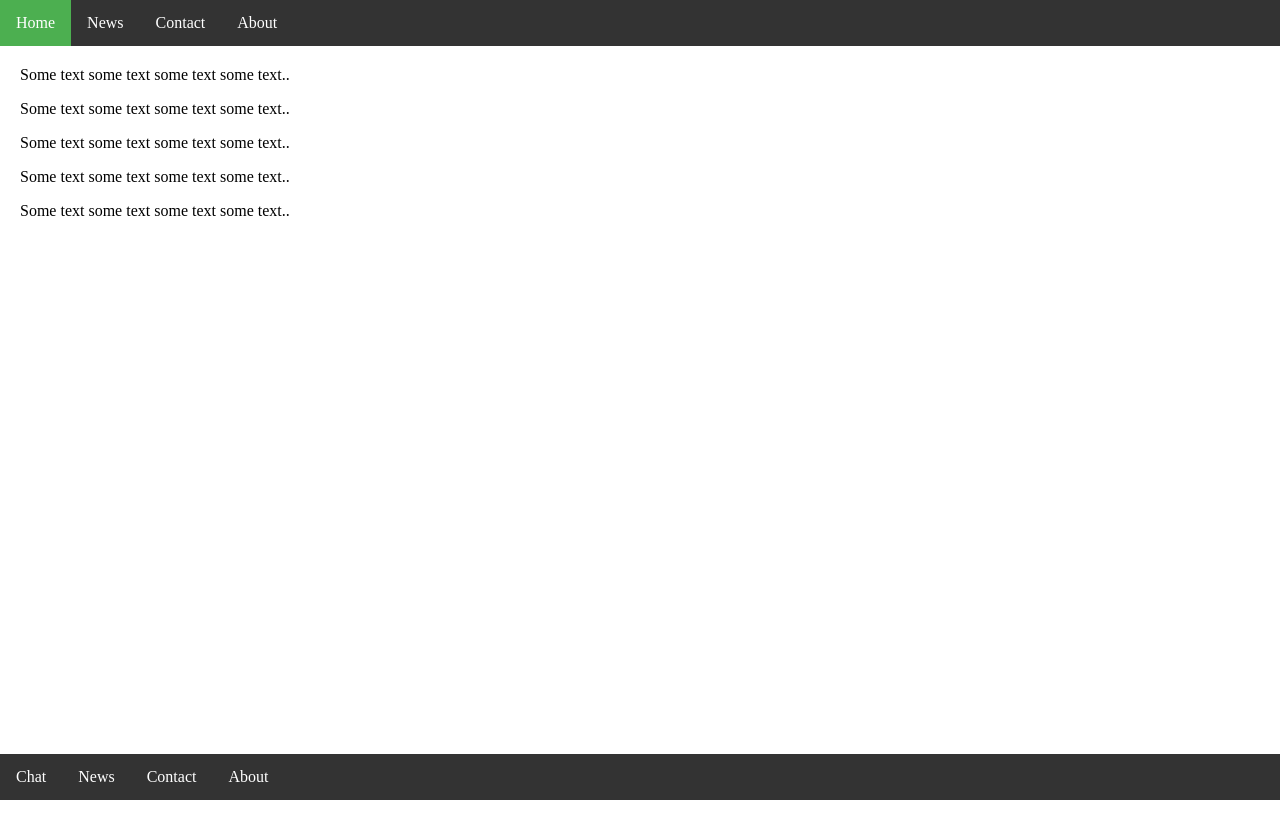
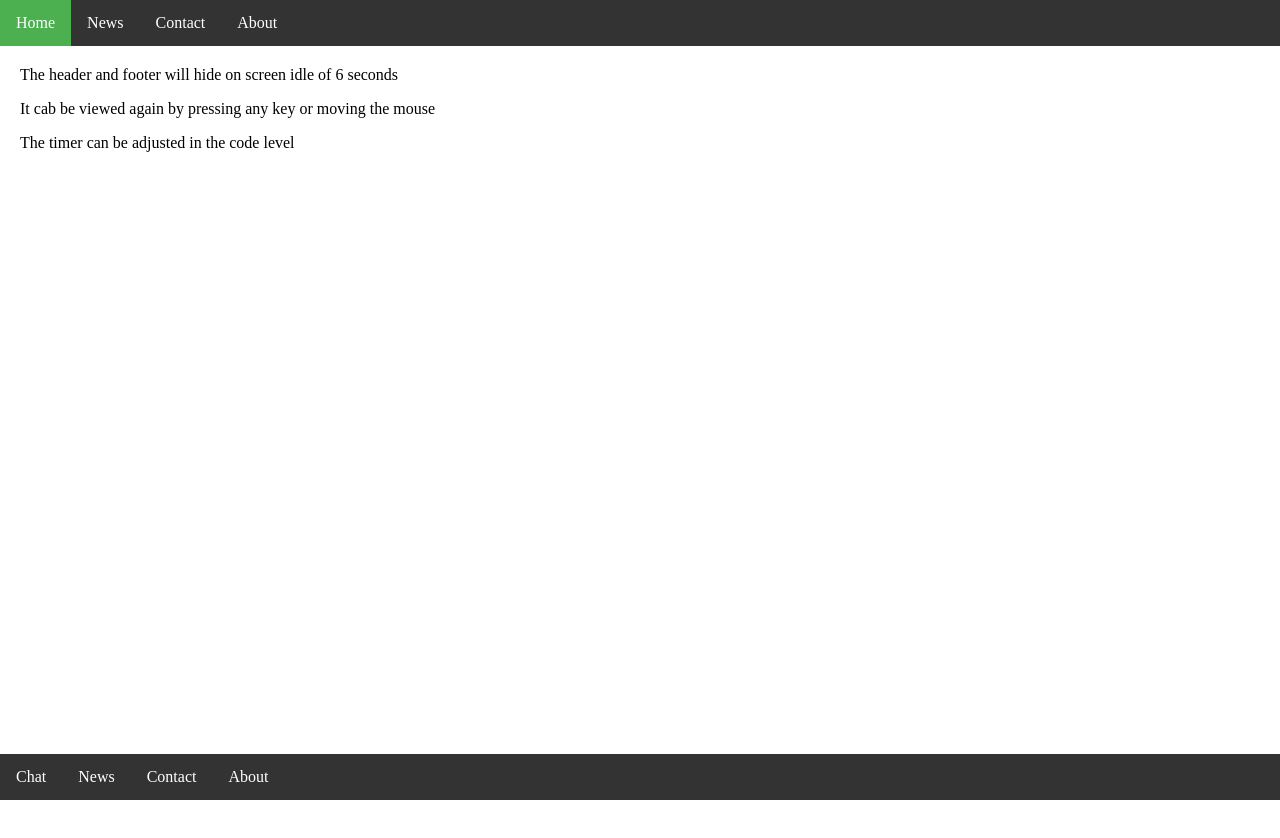
Before and after one commit to Gautham-Churchill/SampleHtml, a plain HTML site: page hideNavigations.html in a window 1280 px wide. Shown: the top 838 px of the page. Drawn offline with nearby package versions, Linux system fonts and the light colour scheme.

Commit message:
Update hideNavigations.html

```diff
--- a/hideNavigations.html
+++ b/hideNavigations.html
@@ -128,11 +128,9 @@
 
     <div style="padding:20px;margin-top:30px;background-color:white;height:1500px;">
 
-        <p>Some text some text some text some text..</p>
-        <p>Some text some text some text some text..</p>
-        <p>Some text some text some text some text..</p>
-        <p>Some text some text some text some text..</p>
-        <p>Some text some text some text some text..</p>
+        <p>The header and footer will hide on screen idle of 6 seconds</p>
+        <p>It cab be viewed again by pressing any key or moving the mouse</p>
+        <p>The timer can be adjusted in the code level</p>
     </div>
     <ul id="hidden-bottom">
         <li><a class="open-button" onclick="openForm()">Chat</a></li>
```
